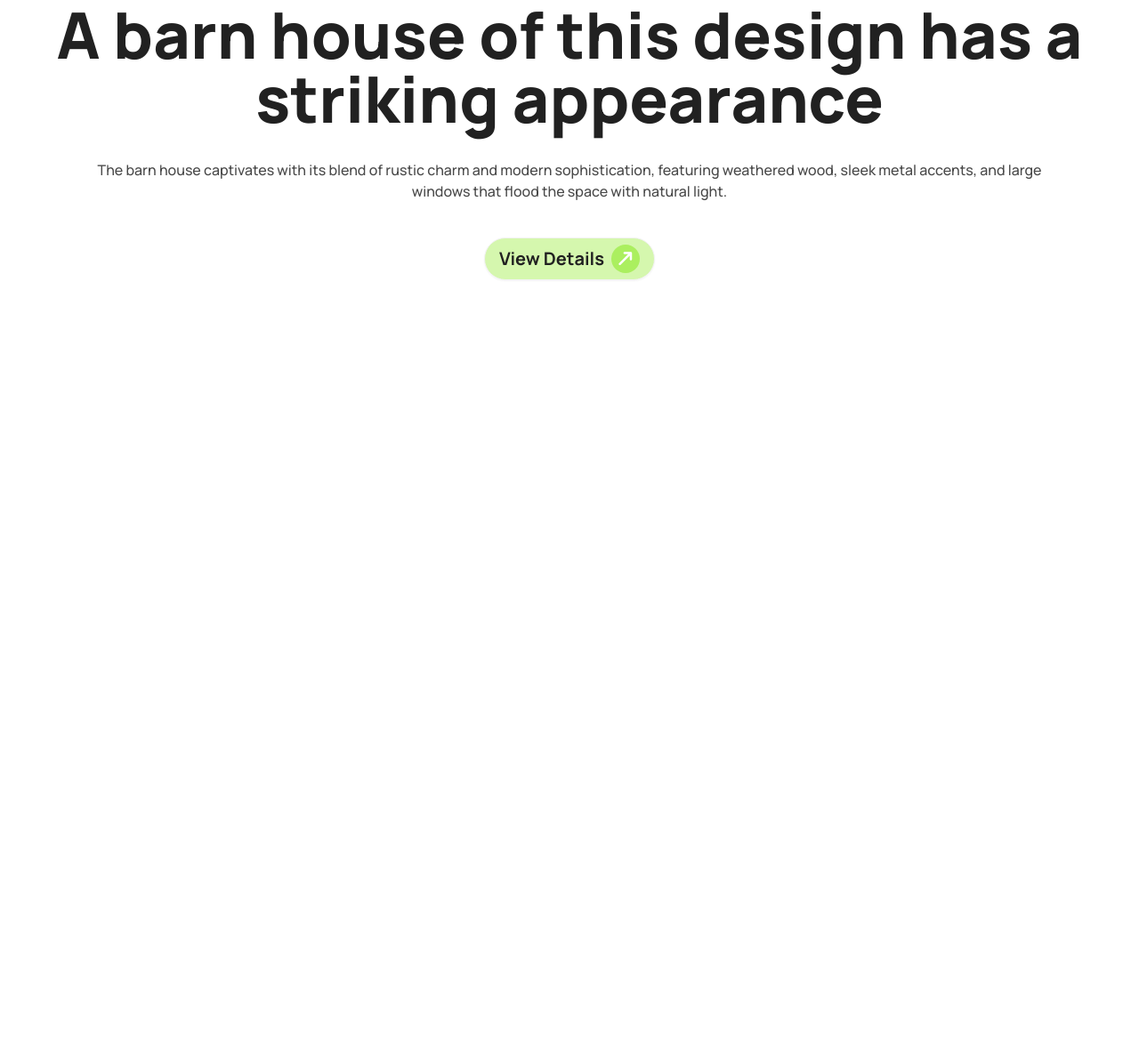
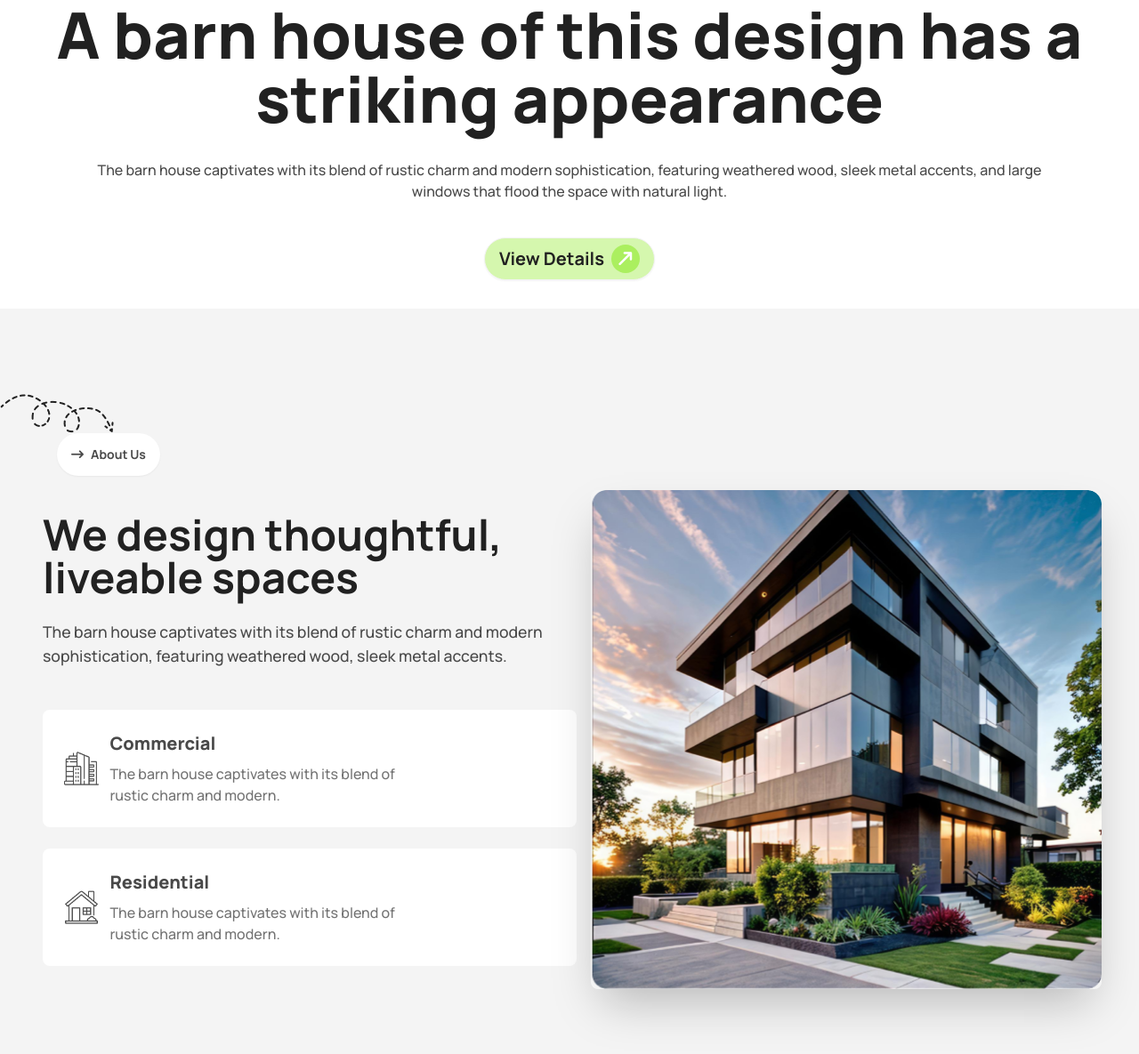
Before and after one commit to rahidulislampritom/website-of-house-design, a plain HTML site: page index.html in a window 1280 px wide. Shown: the part 515-1700 px from the top of the page at 89% size. Before the commit the page ends 862 px from the top, so only its background shows below. Drawn offline with nearby package versions, Linux system fonts and the light colour scheme.

Commit message:
desidn thoughtful part of main section added

```diff
--- a/index.html
+++ b/index.html
@@ -48,7 +48,7 @@
 <body class="font-manrope w-full mx-auto">
 
     <!-- header section -->
-    <header class="w-full bd-gratent-to-l from-[#FFFFFF] to-[#FFFFFF]">
+    <header class="w-full bg-gratent-to-l from-[#FFFFFF] to-[#FFFFFF]">
 
         <!-- nav part -->
         <nav class="max-w-screen-xl mx-auto">
@@ -87,7 +87,8 @@
 
 
                         </div>
-                        <a class="btn bg-[#ABEF5F] rounded-full h font-extrabold text-[#1C1C1C] text-xl font-extrabold">Book Consult <div
+                        <a class="btn bg-[#ABEF5F] rounded-full h font-extrabold text-[#1C1C1C] text-xl font-extrabold">Book
+                            Consult <div
                                 class="flex justify-center items-center -rotate-45 w-8 h-8 bg-black rounded-full text-white">
                                 <i class="fa-solid fa-arrow-right-long"></i>
                             </div></a>
@@ -132,9 +133,11 @@
 
                 <div class="card-body items-center text-center">
 
-                    <h2 class="card-title w-full  text-[#212121] lg:text-7xl text-3xl font-extrabold my-6">A barn house of this design has a striking
+                    <h2 class="card-title w-full  text-[#212121] lg:text-7xl text-3xl font-extrabold my-6">A barn house
+                        of this design has a striking
                         appearance</h2>
-                    <p class="w-full lg:w-11/12 mx-auto text-[#494949] text-base font-medium mb-8 ">The barn house captivates with its blend of rustic charm and modern
+                    <p class="w-full lg:w-11/12 mx-auto text-[#494949] text-base font-medium mb-8 ">The barn house
+                        captivates with its blend of rustic charm and modern
                         sophistication, featuring weathered wood, sleek metal accents, and large windows that flood the
                         space with natural light.</p>
 
@@ -142,12 +145,68 @@
                             class="flex justify-center items-center -rotate-45 w-8 h-8 bg-[#ABEF5F] rounded-full text-white">
                             <i class="fa-solid fa-arrow-right-long"></i>
                         </div></a>
+                </div>
+            </div>
+        </section>
+    </header>
+    <!-- main section -->
+    <main>
+
+        <!-- design thoughtful part -->
+        <section class="min-w-full lg:w-full bg-[#F4F4F4] py-10 lg:py-24">
+
+            <div class="max-w-full lg:max-w-screen-xl mx-auto">
+                <div>
+                    <img src="./images/Vector.png" alt="">
+                </div>
+                <button class="btn bg-[#FFFFFF] text-[#494949] font-bold rounded-full border-none ml-16"><i class="fa-solid fa-arrow-right-long"></i>About Us</button>
+
+                <div class="hero">
+
+                    <div class="hero-content flex flex-col lg:flex-rows lg:flex-row-reverse  lg:ml-8  ">
+                        <!-- img -->
+                        <div class="w-full lg:w-1/2 mx-auto "> <img src="./images/Rectangle.png"
+                                class="rounded-lg shadow-2xl" />
+                        </div>
+                        <!-- info -->
+                        <div class="w-full lg:w-1/2 mx-auto">
+                            <div>
+                                <h1 class="text-[#212121] text-3xl lg:text-5xl font-bold w lg:w-11/12">We design
+                                    thoughtful, liveable spaces</h1>
+                                <p class="py-6 text-[#494949] text-[1.1rem] font-medium ">The barn house captivates with
+                                    its blend of rustic charm and
+                                    modern sophistication, featuring weathered wood, sleek metal accents.</p>
+                            </div>
+
+                            <div
+                                class="flex justify-center lg:items-center  gap-3 bg-[#FFFFFF] p-3 lg:p-6 rounded-lg mt-6">
+                                <img class="w-10 h-10" src="./images/commercial.png" alt="">
+
+                                <div>
+                                    <h2 class="text-[#494949] text-xl font-extrabold mb-2">Commercial</h2>
+                                    <p class="text-[#737373] text-base font-medium w-full lg:w-8/12">The barn house
+                                        captivates with its blend of rustic charm and modern.</p>
+                                </div>
+                            </div>
+
+                            <div
+                                class="flex justify-center lg:items-center  gap-3 bg-[#FFFFFF] p-3 lg:p-6 rounded-lg mt-6">
+                                <img class="w-10 h-10" src="./images/residential.png" alt="">
+
+                                <div>
+                                    <h2 class="text-[#494949] text-xl font-extrabold mb-2">Residential</h2>
+                                    <p class="text-[#737373] text-base font-medium w-full lg:w-8/12">The barn house
+                                        captivates with its blend of rustic charm and modern.</p>
+                                </div>
+                            </div>
+                        </div>
+
+                    </div>
 
                 </div>
             </div>
         </section>
-
-    </header>
+    </main>
 
 </body>
 
```
